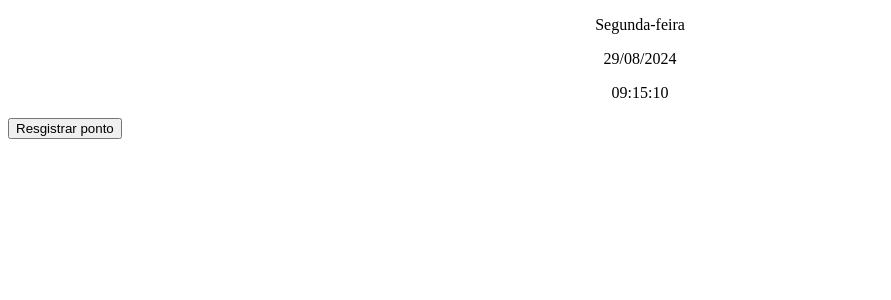
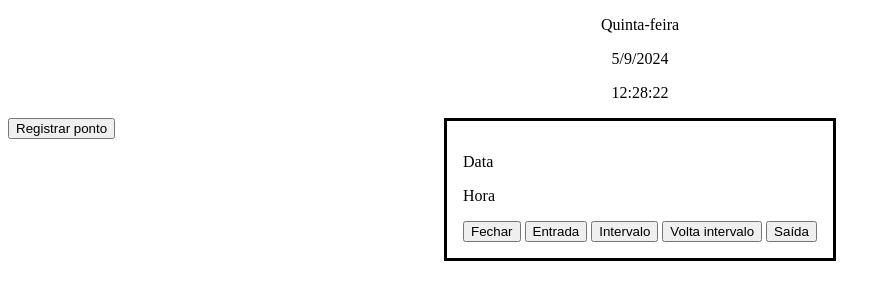
Before and after one commit to marccosabino/ponto-ads, a plain HTML site: page index.html in a window 1280 px wide. Shown: the whole page, without its empty margins (0-891 px from the left). Drawn offline with Linux system fonts and the light colour scheme.

Commit message:
Update - 05/09/2024

```diff
--- a/index.html
+++ b/index.html
@@ -12,7 +12,16 @@
         <p id="dia-mes-ano">29/08/2024</p>
         <p id="hora-min-seg">09:15:10</p>
     </div>
-    <button>Resgistrar ponto</button>
+    <dialog open>
+        <p>Data</p>
+        <p>Hora</p>
+        <button>Fechar</button>
+        <button>Entrada</button>
+        <button>Intervalo</button>
+        <button>Volta intervalo</button>
+        <button>Saída</button>
+    </dialog>
+    <button>Registrar ponto</button>
 
 
 
--- a/js/index.js
+++ b/js/index.js
@@ -1,21 +1,34 @@
 const diaSemana = document.getElementById("dia-semana");
 const diaMesAno =  document.getElementById("dia-mes-ano");
 const horaMinSeg =  document.getElementById("hora-min-seg");
+const arrayDayWeek = ["Domingo", "Segunda-feira", "Terça-feira", "Quarta-feira", "Quinta-feira", "Sexta-feira", "Sábado"]
 
+function daySemana(){
+    const date = new Date();
+    return arrayDayWeek[date.getDay()]
+}
 
-function diaSemana(){
-
-}
 
 function dataCompleta() {
     const date = new Date();
     return date.getDate() + "/" +  (date.getMonth() + 1) + "/" + date.getFullYear();
 }
 
+
 function horaCompleta() {
     const date = new Date();
     return date.getHours() + ":" + date.getMinutes() + ":" + date.getSeconds();
 }
 
+
+
+function atualizaHora() {
+    horaMinSeg.textContent = horaCompleta();
+}
+
+
+setInterval(atualizaHora, 1000);
+
+
+diaSemana.textContent = daySemana();
 diaMesAno.textContent = dataCompleta();
-horaMinSeg.textContent = horaCompleta();
```
